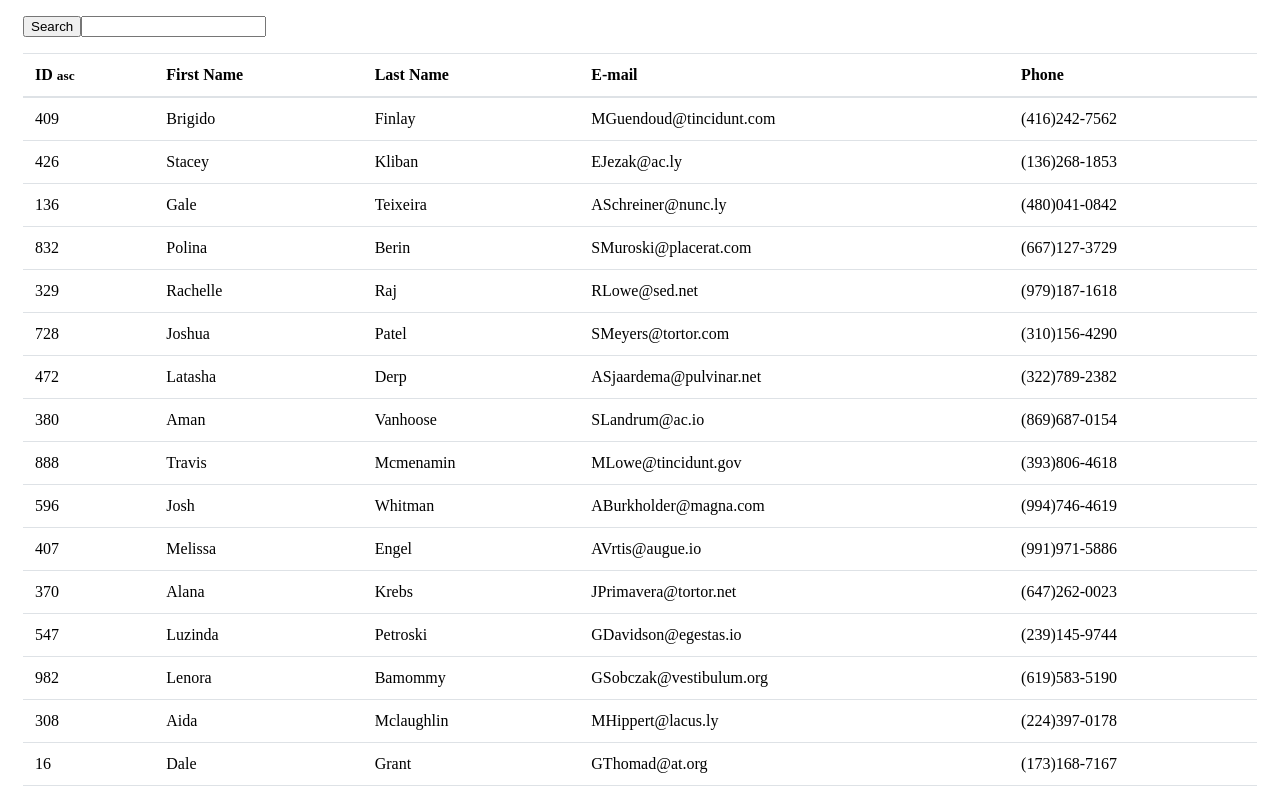
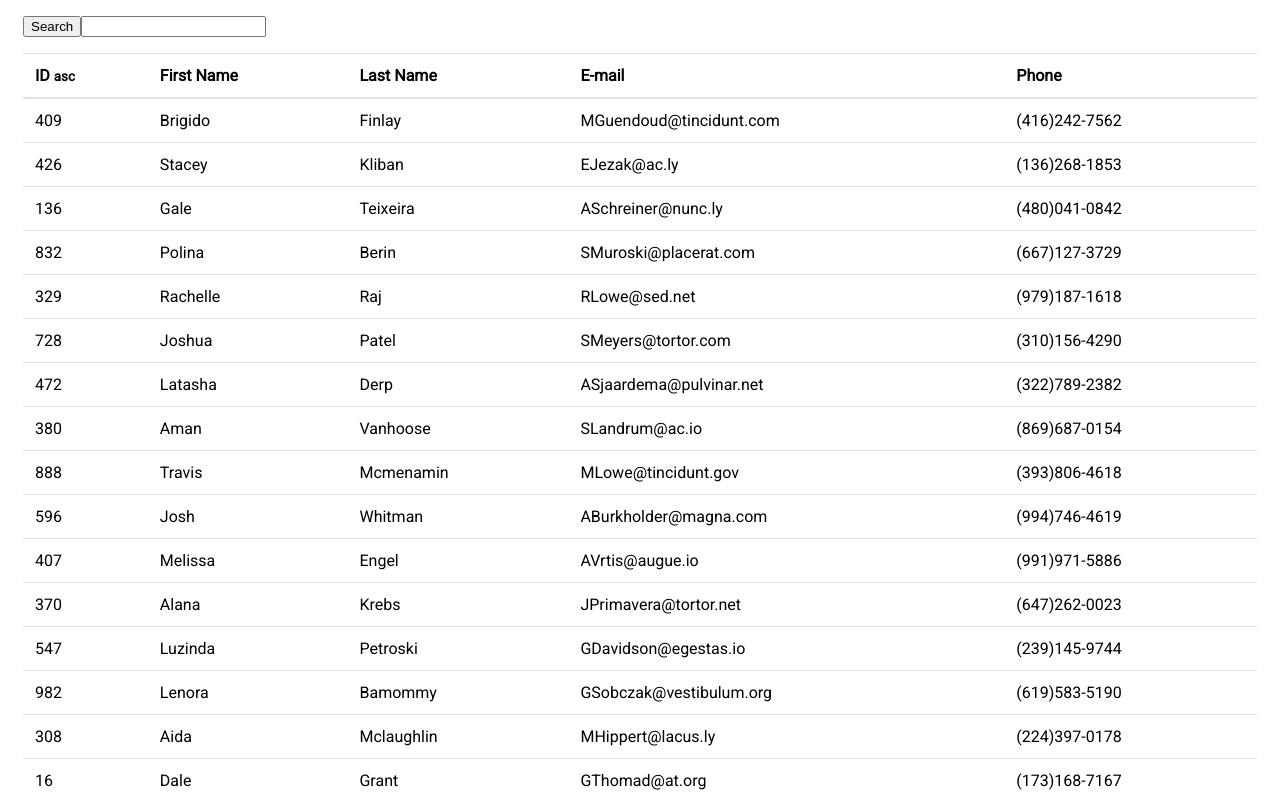
Before and after one commit to Uvacoder/demo-react-table, a React (Create React App) app: page / in a window 1280 px wide. Shown: the top 798 px of the page. Built offline with nearby package versions, Linux system fonts and the light colour scheme.

Commit message:
added google font roboto

```diff
--- a/public/index.html
+++ b/public/index.html
@@ -2,10 +2,10 @@
 <html lang="en">
   <head>
     <meta charset="utf-8" />
-    <meta
-      name="viewport"
-      content="width=device-width, initial-scale=1, shrink-to-fit=no"
-    />
+    <meta name="viewport" content="width=device-width, initial-scale=1, shrink-to-fit=no"/>
+    <link rel="preconnect" href="https://fonts.googleapis.com">
+    <link rel="preconnect" href="https://fonts.gstatic.com" crossorigin>
+    <link href="https://fonts.googleapis.com/css2?family=Roboto&display=swap" rel="stylesheet">
     <title>React App</title>
   </head>
   <body>
--- a/src/styles.css
+++ b/src/styles.css
@@ -1,3 +1,7 @@
+body {
+    font-family: Roboto;
+}
+
 .container {
     width: 100%;
     padding-right: 15px;
```
Also changed, not shown: 17 other files (tests, documents, lock files or other folders).
